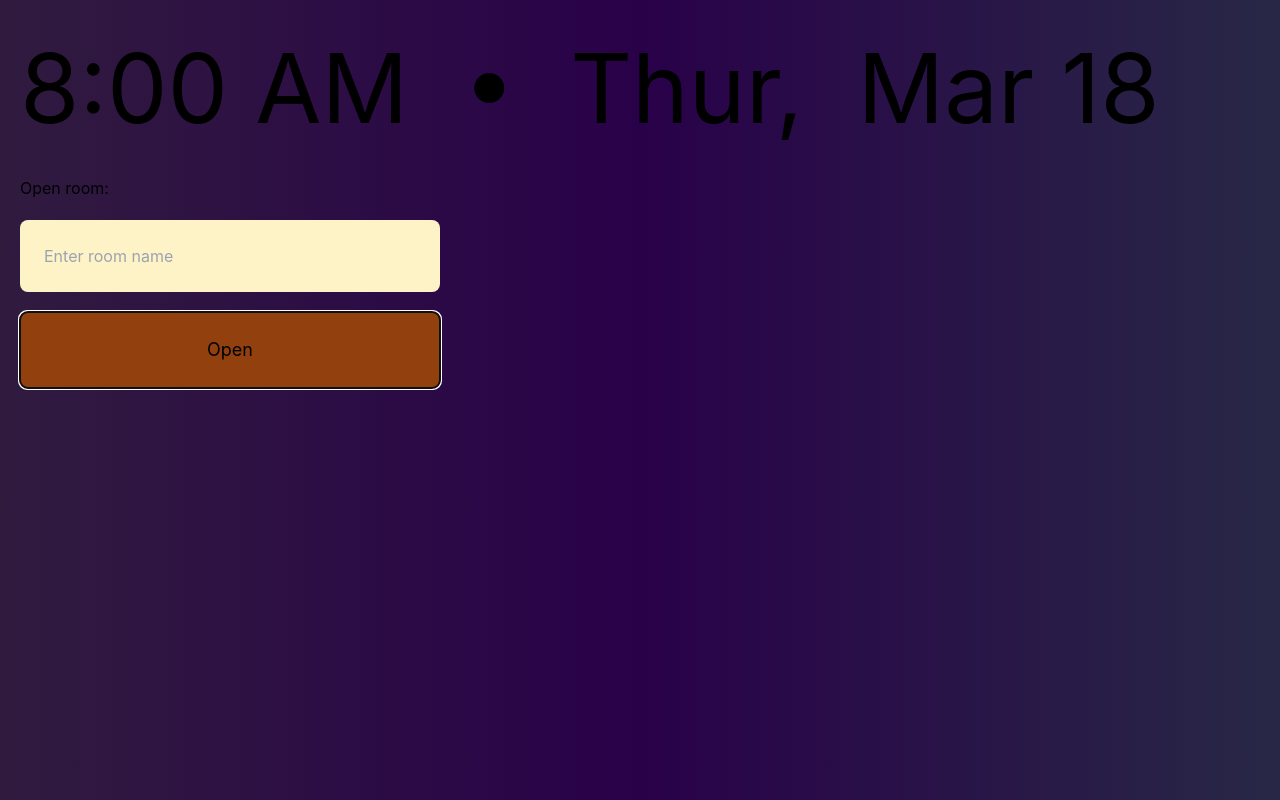
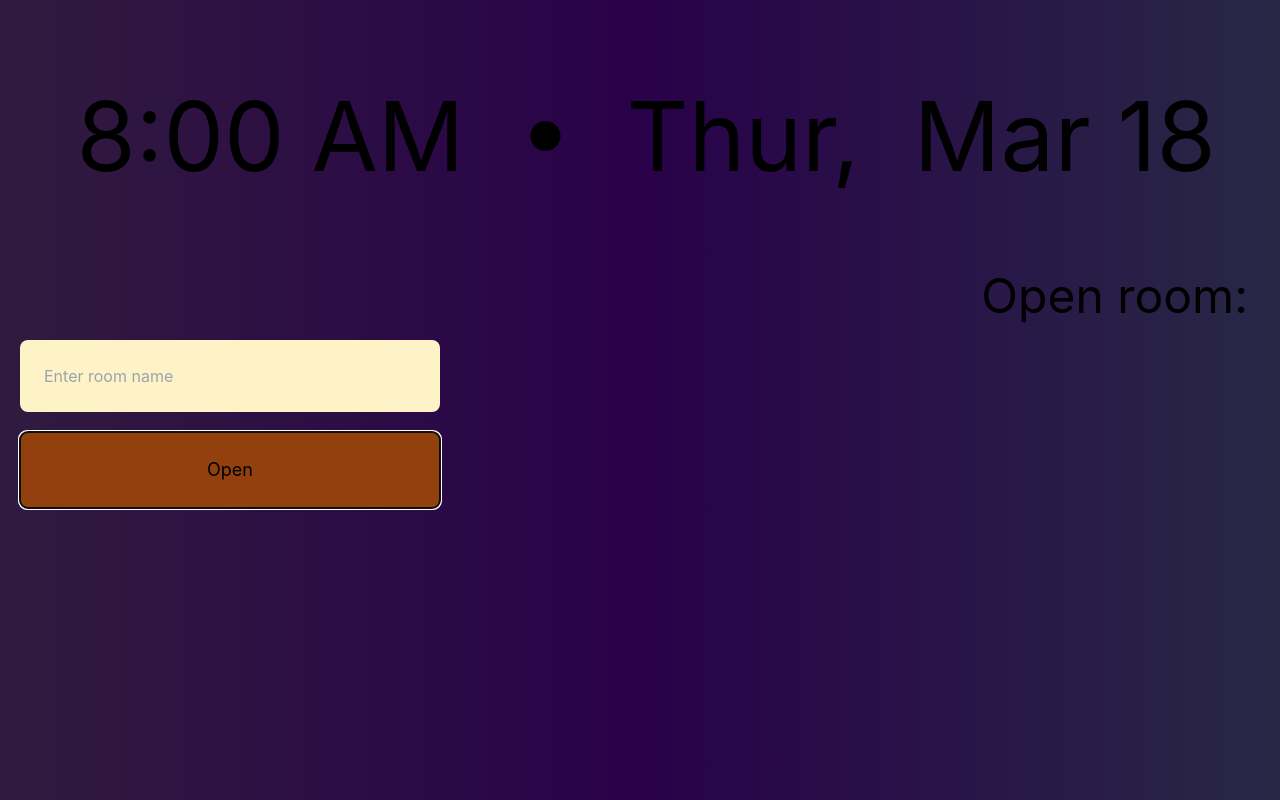
Before and after one commit to soliskit/pinto-meet, a Next.js app: page / in a window 1280 px wide. Built offline with nearby package versions, Linux system fonts and the light colour scheme.

Commit message:
define font size by size class

```diff
--- a/styles/tailwind.css
+++ b/styles/tailwind.css
@@ -6,6 +6,20 @@
   body {
     @apply bg-video;
     @apply bg-gradient-to-r from-video-start via-video to-video-end min-h-screen;
+  }
+  time {
+    @apply text-4xl md:text-7xl lg:text-8xl xl:text-9xl;
+    @apply text-center sm:text-right;
+    @apply pt-24 xs:pt-12 sm:pr-8;
+  }
+  h1 {
+    @apply text-2xl xs:text-3xl md:text-5xl;
+    @apply text-center sm:text-right sm:pr-8;
+    @apply pt-24 xs:pt-12;
+  }
+  h2 {
+    @apply text-lg xs:text-xl md:text-2xl;
+    @apply text-center sm:text-right sm:pr-8;
   }
 }
 
```
